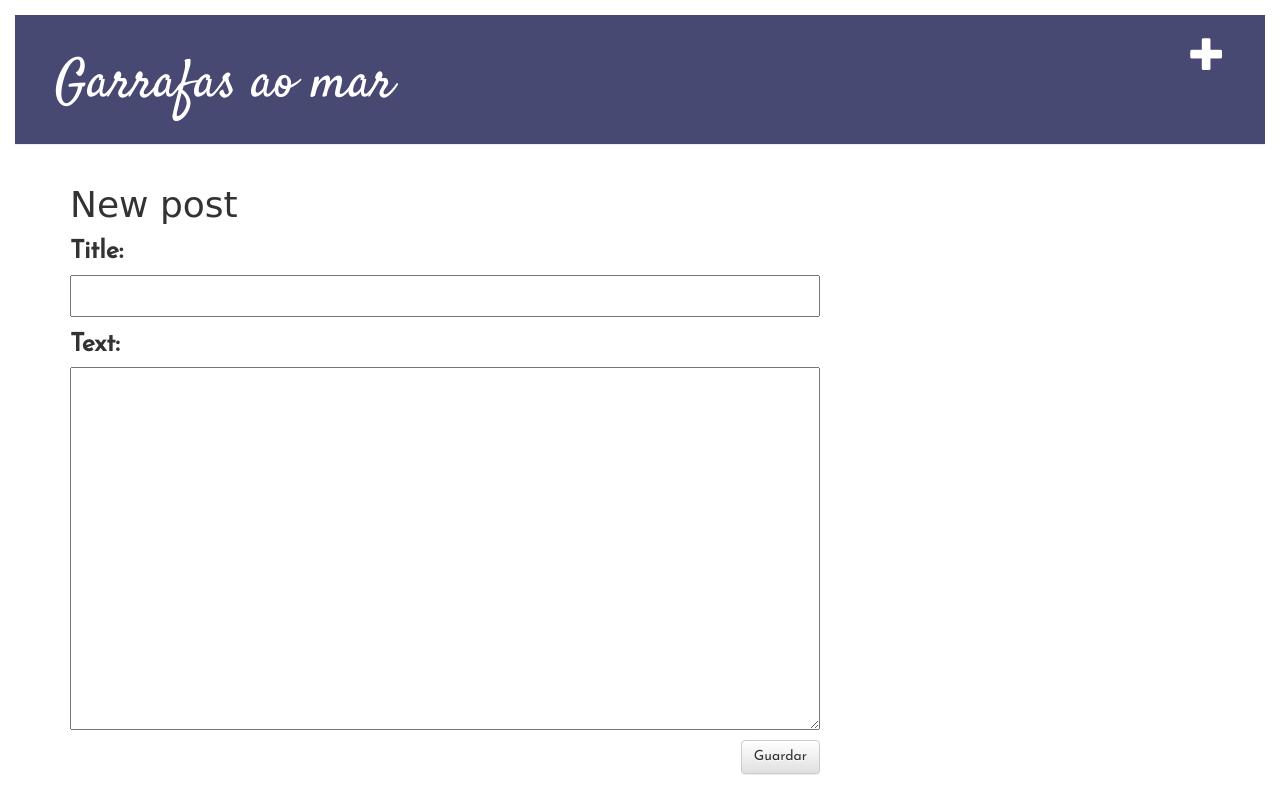
After one commit to M3nin0/MyDjangoBlog, a Django app: page /post/new/ in a window 1280 px wide. The commit adds this page. Run offline with Django 3.2, Linux system fonts and the light colour scheme; some libraries are stand-ins or nearby versions.

Commit message:
Adicionado edicao de post e publicacao direto do site

```diff
--- /dev/null
+++ b/mysite/blog/forms.py
@@ -0,0 +1,9 @@
+from django import forms
+
+from .models import Post
+
+class PostForm(forms.ModelForm):
+
+    class Meta:
+        model = Post
+        fields = ('title', 'text',)
--- a/mysite/blog/templates/blog/base.html
+++ b/mysite/blog/templates/blog/base.html
@@ -1,15 +1,16 @@
 {%load staticfiles%}
 <html>
 <head>
+    <title>Home</title>
     <link rel="stylesheet" href="//maxcdn.bootstrapcdn.com/bootstrap/3.2.0/css/bootstrap.min.css">
     <link rel="stylesheet" href="//maxcdn.bootstrapcdn.com/bootstrap/3.2.0/css/bootstrap-theme.min.css">
     <link rel="stylesheet" href="{% static 'css/blog.css' %}">
 </head>
 <body>
 <div class="page-header">
-    <h1><a href="/">Garrafas ao mar</a></h1>
-</div>
-
+            <a href="{% url 'blog.views.post_new' %}" class="top-menu"><span class="glyphicon glyphicon-plus"></span></a>
+            <h1><a href="/">Garrafas ao mar</a></h1>
+        </div>
 <div class="content container">
     <div class="row">
         <div class="col-md-8">
--- a/mysite/blog/templates/blog/post_detail.html
+++ b/mysite/blog/templates/blog/post_detail.html
@@ -7,6 +7,7 @@
                 {{ post.published_date }}
             </div>
         {% endif %}
+        <a class="btn btn-default" href="{% url 'post_edit' pk=post.pk %}"><span class="glyphicon glyphicon-pencil"></span></a>
         <h1>{{ post.title }}</h1>
         <p>{{ post.text|linebreaksbr }}</p>
     </div>
--- /dev/null
+++ b/mysite/blog/templates/blog/post_edit.html
@@ -0,0 +1,9 @@
+{% extends 'blog/base.html' %}
+
+{% block content %}
+    <h1>New post</h1>
+    <form method="POST" class="post-form">{% csrf_token %}
+        {{ form.as_p }}
+        <button type="submit" class="save btn btn-default">Guardar</button>
+    </form>
+{% endblock %}
--- a/mysite/blog/urls.py
+++ b/mysite/blog/urls.py
@@ -4,4 +4,6 @@ from . import views
 urlpatterns = [
 	url(r'^$', views.post_list),
 	url(r'^post/(?P<pk>[0-9]+)/$', views.post_detail),
+	url(r'^post/new/$', views.post_new, name='post_new'),
+	url(r'^post/(?P<pk>[0-9]+)/edit/$', views.post_edit, name='post_edit'),
 ]
--- a/mysite/blog/views.py
+++ b/mysite/blog/views.py
@@ -1,6 +1,7 @@
 from django.shortcuts import render, get_object_or_404
 from django.utils import timezone
 from .models import Post
+from .forms import PostForm
 
 def post_detail(request,pk):
 	post = get_object_or_404(Post, pk=pk)
@@ -9,3 +10,21 @@ def post_detail(request,pk):
 def post_list(request):
 	posts = Post.objects.filter(published_date__lte=timezone.now()).order_by('published_date')
 	return render(request, 'blog/post_list.html', {'posts': posts})
+
+def post_new(request):
+    form = PostForm()
+    return render(request, 'blog/post_edit.html', {'form': form})
+
+def post_edit(request, pk):
+    post = get_object_or_404(Post, pk=pk)
+    if request.method == "POST":
+        form = PostForm(request.POST, instance=post)
+        if form.is_valid():
+            post = form.save(commit=False)
+            post.author = request.user
+            post.published_date = timezone.now()
+            post.save()
+            return redirect('blog.views.post_detail', pk=post.pk)
+    else:
+        form = PostForm(instance=post)
+    return render(request, 'blog/post_edit.html', {'form': form})
```
